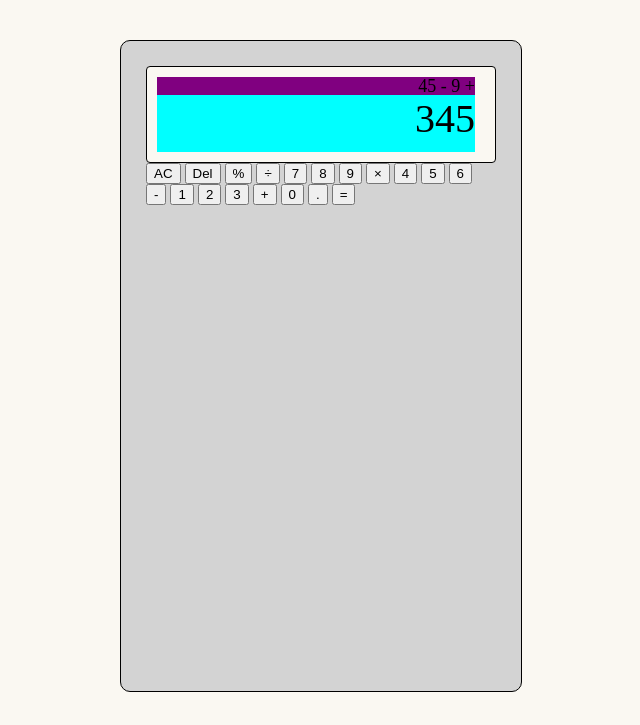
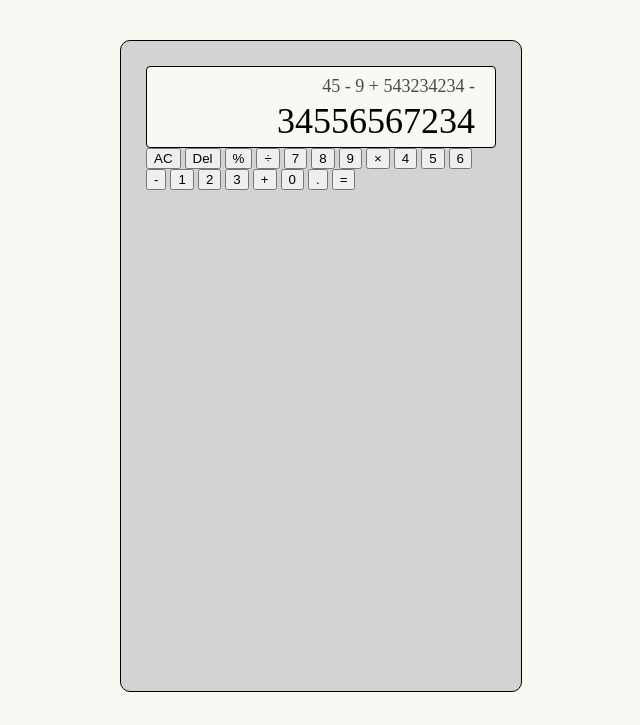
Before and after one commit to Zavista/calculator, a plain HTML site: page index.html in a window 1280 px wide. Shown: the top 725 px of the page, without its empty margins (319-959 px from the left). Drawn offline with Linux system fonts and the light colour scheme.

Commit message:
updated calculator display css

```diff
--- a/index.html
+++ b/index.html
@@ -11,8 +11,8 @@
 <body>
     <div id="calculator-container">
         <div id="display">
-            <div id="history">45 - 9 + </div>
-            <div id="current-input">345</div>
+            <div id="history">45 - 9 + 543234234 -  </div>
+            <div id="current-input">34556567234</div>
         </div>
         <div id="button-container">
             <button class="special-button" id="ac">AC</button>
--- a/styles.css
+++ b/styles.css
@@ -26,23 +26,22 @@ body{
     padding-right: 20px;
     border: 1px solid black;
     border-radius: 4px;
-    height: 75px;
+    height: 60px;
     display: flex;
     flex-direction: column;
     text-align: end;
 }
 
 #history{
-    background-color: purple;
     font-size: 18px;
     line-height: 1;
-    opacity: 1;
+    margin-bottom: 5px;
+    opacity: 0.7;
 }
 
 #current-input{
-    background-color: aqua;
-    flex-grow: 5;
-    font-size: 40px
+    flex-grow: 3;
+    font-size: 36px;
 }
 /*Use flex-grow to allocate the display ratio between history and input*/
 
```
